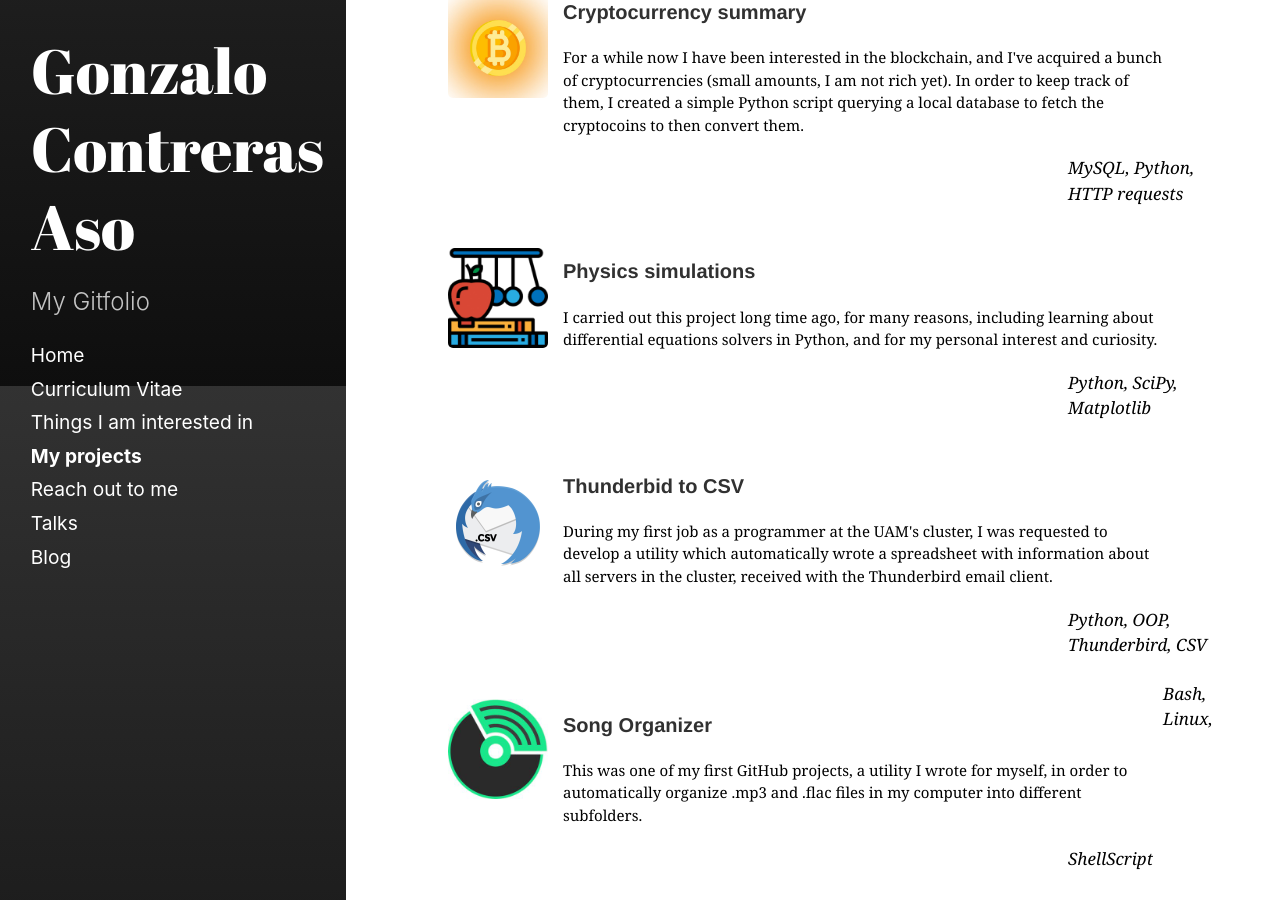
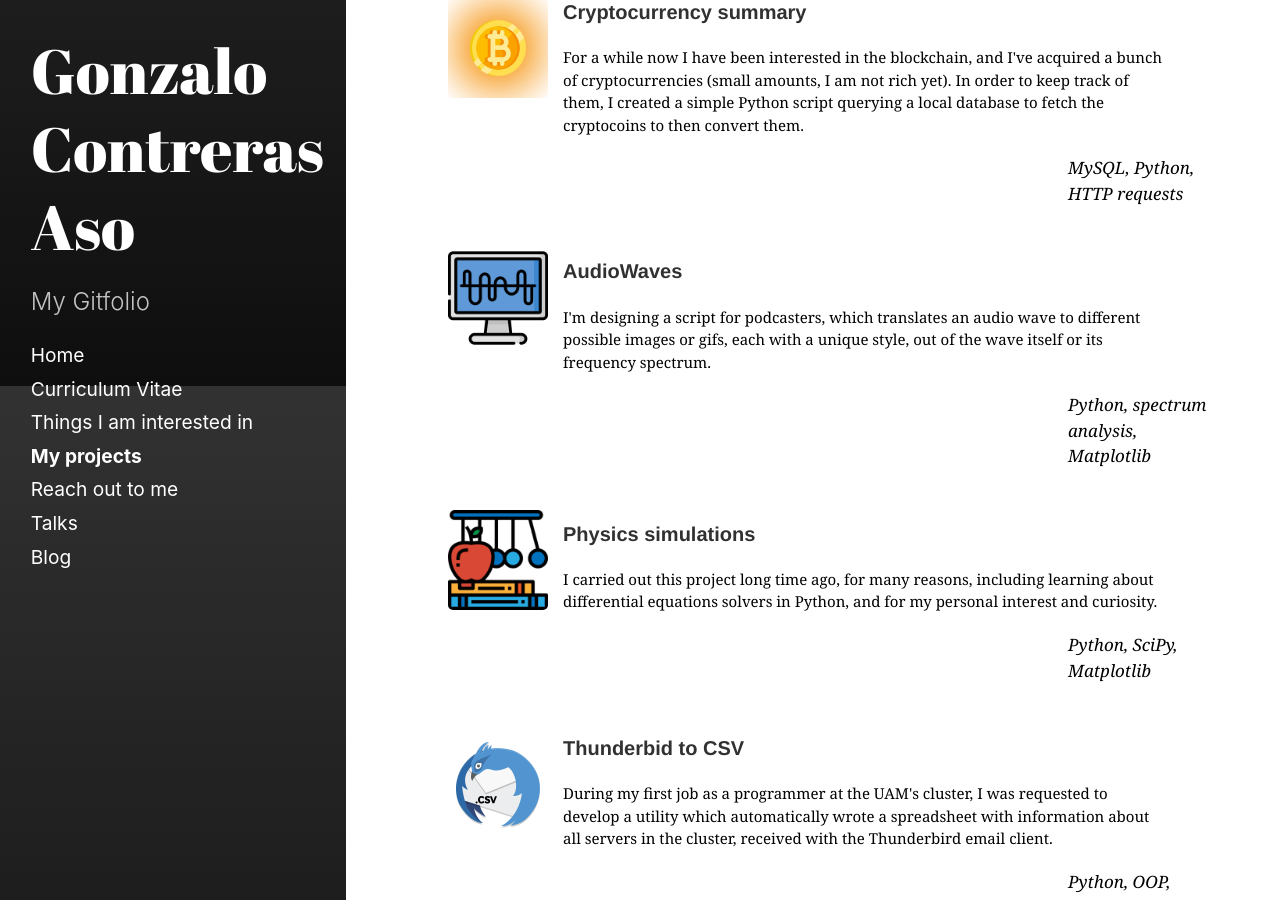
Before and after one commit to goznalo-git/portfolio, a Jekyll site: the page built from categories/projects.md, in a window 1280 px wide and 900 px high, scrolled down 514 px. Built offline with Jekyll 4.4.1, drawn with Linux system fonts in a browser that asks for light colours; some web fonts are replaced.

Commit message:
Under construction image, audiowaves project added

```diff
--- a/Gemfile
+++ b/Gemfile
@@ -1,2 +1,3 @@
 source "https://rubygems.org"
 gemspec
+gem "webrick", "~> 1.7"
--- a/_includes/projects-thumbnails.html
+++ b/_includes/projects-thumbnails.html
@@ -44,8 +44,32 @@
               convert them.
             </p>
           </div>
-          <div style="margin-left: 620px; margin-top">
+          <div style="margin-left: 620px">
             <p id="techs">MySQL, Python, HTTP requests</p>
+          </div>
+        </div>
+      </li>
+    </a>
+    <a href="https://github.com/goznalo-git/Audiowaves">
+      <li class="thumbnail_li">
+        <img
+          src="../imgs/audiowaves.png"
+          alt="AudioWaves"
+          width="100px"
+          height="100px"
+          style="padding-top: 20px"
+        />
+        <div style="width: 100%">
+          <div style="width: 600px; float: left">
+            <h3>AudioWaves</h3>
+            <p>
+              I'm designing a script for podcasters, which translates an audio
+              wave to different possible images or gifs, each with a unique
+              style, out of the wave itself or its frequency spectrum.
+            </p>
+          </div>
+          <div style="margin-left: 620px">
+            <p id="techs">Python, spectrum analysis, Matplotlib</p>
           </div>
         </div>
       </li>
```
Also changed, not shown: _includes/homepage.html (+8 -1 lines), imgs/audiowaves.png (added), imgs/under-construction.png (added).
